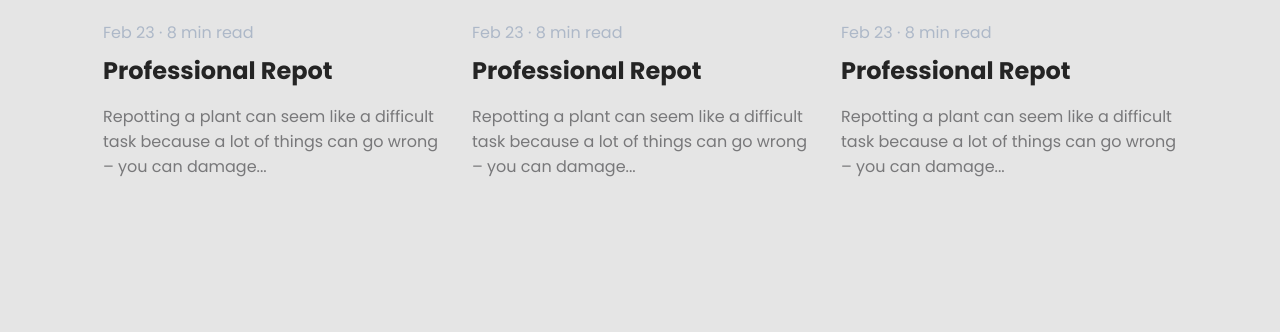
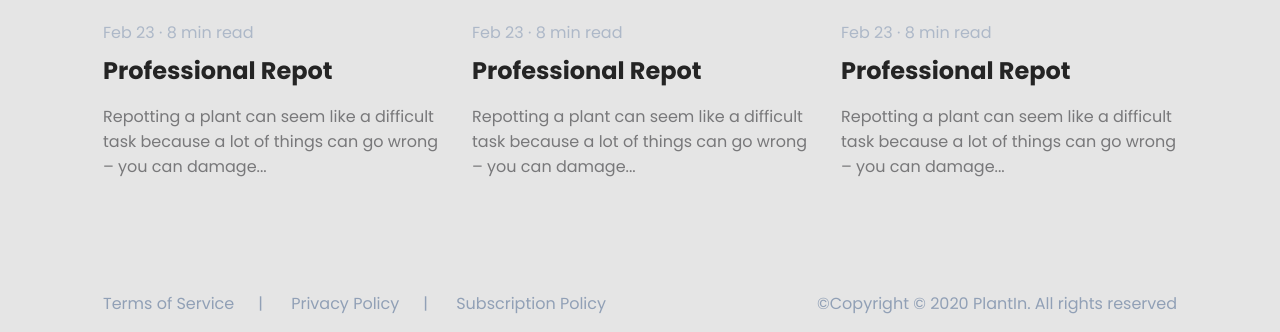
Before and after one commit to AlexUnion/plantin, a plain HTML site: page index.html in a window 1280 px wide. Shown: the part 2407-2739 px from the top of the page. Before the commit the page ends 2602 px from the top, so only its background shows below. Drawn offline with Linux system fonts and the light colour scheme.

Commit message:
feat: add footer

```diff
--- a/index.html
+++ b/index.html
@@ -220,5 +220,15 @@
             </div>
         </div>
     </main>
+    <footer>
+        <div class="footer-wrapper">
+            <ul>
+                <li><a href="#">Terms of Service</a></li>
+                <li><a href="#">Privacy Policy</a></li>
+                <li><a href="#">Subscription Policy</a></li>
+            </ul>
+            <div>&copy;Copyright &copy; 2020 PlantIn. All rights reserved</div>
+        </div>
+    </footer>
 </body>
 </html>
--- a/style.scss
+++ b/style.scss
@@ -10,6 +10,9 @@ body {
 a {
   text-decoration: none;
   color: inherit;
+  &:hover {
+    text-decoration: underline;
+  }
 }
 
 h1,
@@ -28,6 +31,14 @@ h3 {
 b,
 strong {
   font-weight: 700;
+}
+ul {
+  margin: 0;
+  padding: 0;
+
+  li {
+    list-style: none;
+  }
 }
 
 header {
@@ -50,21 +61,12 @@ header {
       margin: 0;
       padding: 0;
 
-      ul {
-        margin: 0;
-        padding: 0;
-
       li {
-          list-style: none;
         display: inline-block;
         margin-right: 24px;
 
-          a:hover {
-            text-decoration: underline;
-          }
         &:last-child {
         margin-right: 0;
-        }
       }
       }
     }
@@ -253,6 +255,30 @@ main {
   padding: 45px 60px 56px;
 }
 
+footer {
+  width: 100%;
+  color: #91A0B6;
+  margin: 96px 0 16px;
+
+  .footer-wrapper {
+    width: 1074px;
+    margin: 0 auto;
+    display: flex;
+    justify-content: space-between;
+    align-items: center;
+
+    li {
+      display: inline-block;
+      margin-right: 24px;
+
+      &:nth-child(-n+2)::after {
+        content: '|';
+        margin-left: 24px;
+      }
+    }
+  }
+}
+
 .radius-12 {
   border-radius: 12px;
 }
```
Also changed, not shown: style.css, 1 other file. Lines whose indentation alone changed are shown as unchanged.
